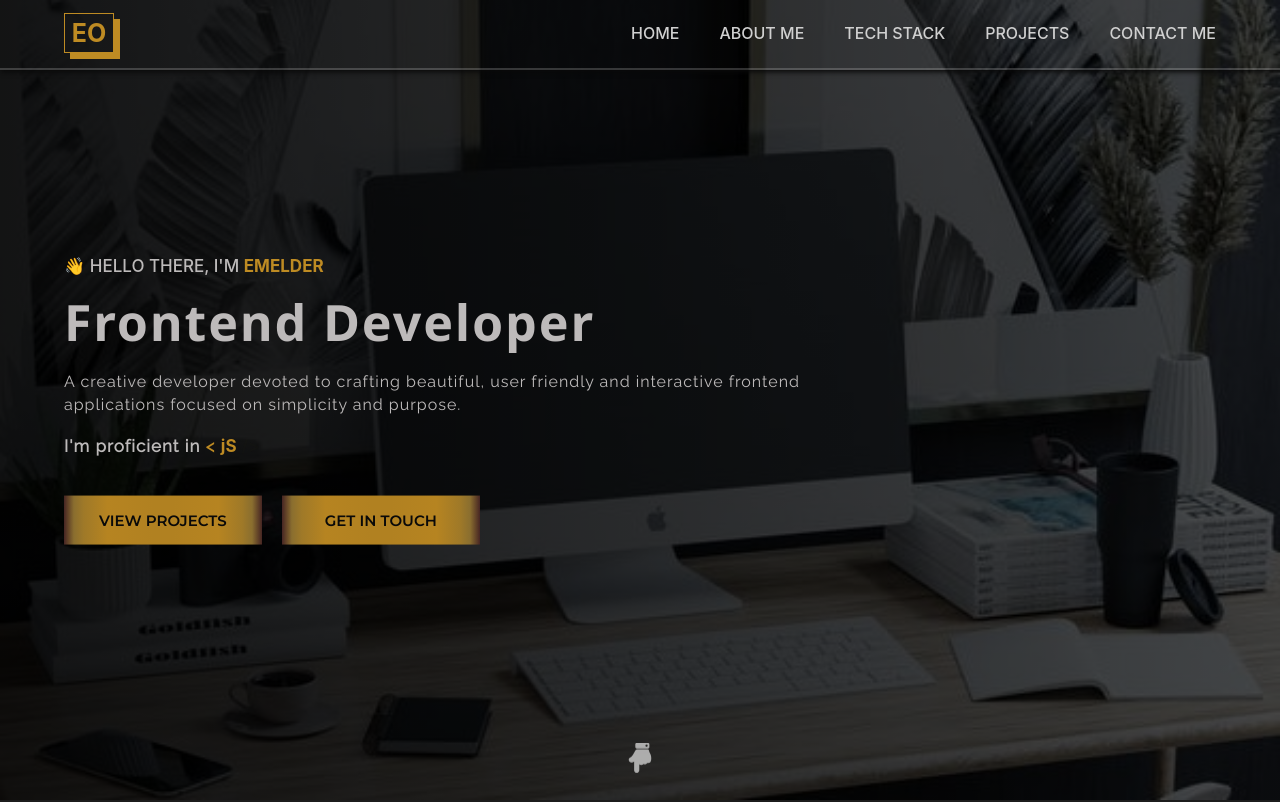
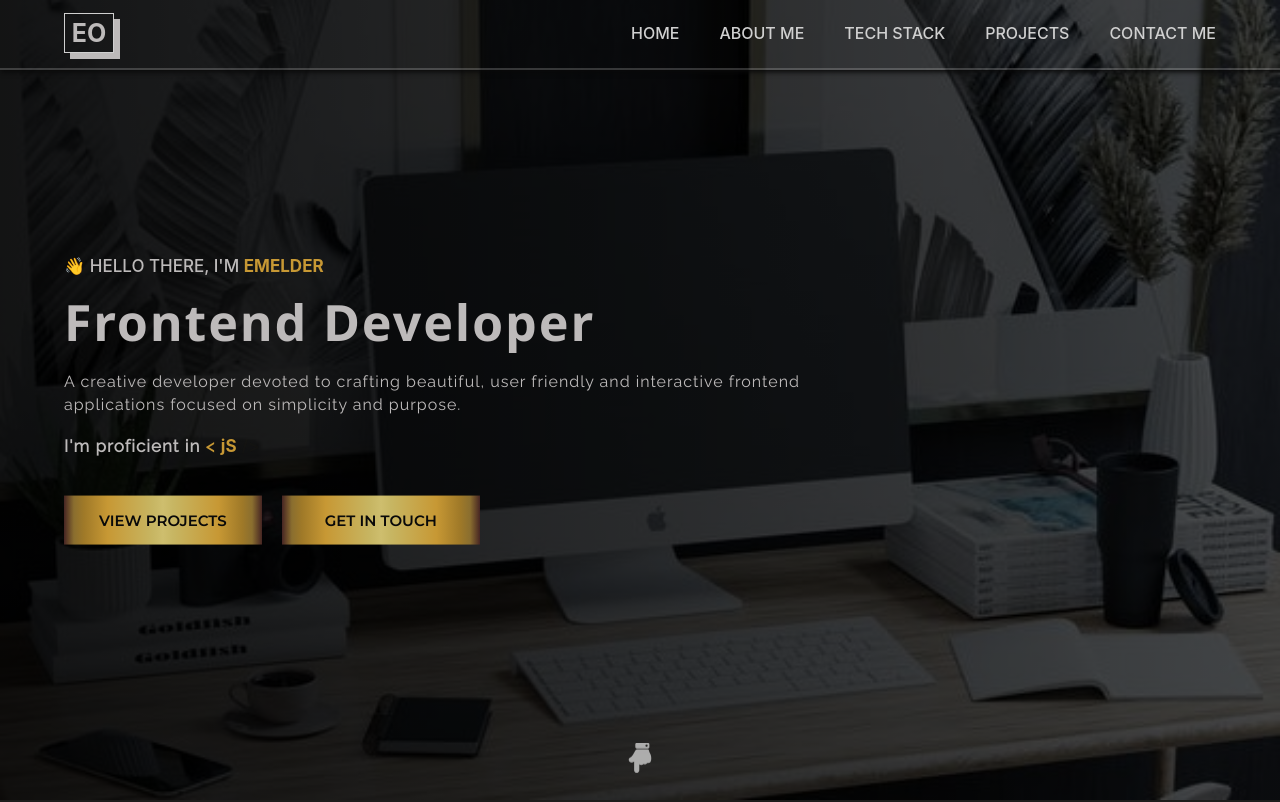
Before and after one commit to Meldy2503/2022-work-portfolio, a React (Create React App) app: page / in a window 1280 px wide. Shown: the top 802 px of the page. Built offline with nearby package versions, Linux system fonts and the light colour scheme.

Commit message:
style: modify about section color

```diff
--- a/src/App.js
+++ b/src/App.js
@@ -8,7 +8,7 @@ import "aos/dist/aos.css";
 function App() {
   const theme = {
     color: {
-      primary: "#be8b23",
+      primary: "#c79834",
     },
 
     media: {
--- a/src/components/aboutMe/aboutMeStyle.js
+++ b/src/components/aboutMe/aboutMeStyle.js
@@ -72,7 +72,8 @@ export const ImageContainer = styled.section`
     width: 35rem;
     height: 34rem;
     margin: 0 auto;
-    border: 0.6rem solid ${({ theme }) => theme.color.primary};
+    /* border: 0.6rem solid ${({ theme }) => theme.color.primary}; */
+    border: 0.6rem solid #1c1c1c;
     background-color: #090909;
 
     @media (max-width: 500px) {
@@ -89,19 +90,32 @@ export const ImageContainer = styled.section`
       left: 2.2rem;
       background: linear-gradient(
         to right,
+        #333 0%,
+        #777 5%,
+        #999 10%,
+        #d0d0d0 22%,
+        #eee 45%,
+        #f3f3f3 50%,
+        #eee 55%,
+        #d0d0d0 78%,
+        #999 90%,
+        #777 95%,
+        #333 100%
+      );
+      /* background: linear-gradient(
+        to right,
         #462523 0%,
         #8a6e2f 5%,
         #9f7928 10%,
-        #b68421 22%,
-        #b18121 45%,
-        #b18121 50%,
-        #b18121 55%,
-        #b68421 78%,
+        #c79834 22%,
+        #c7b663 45%,
+        #cebe6e 50%,
+        #c7b663 55%,
+        #c79834 78%,
         #9f7928 90%,
         #8a6e2f 95%,
         #462523 100%
-      );
-
+      ); */
       @media (max-width: 500px) {
         bottom: 0;
         left: 0;
--- a/src/components/contactMe/contactMeStyle.js
+++ b/src/components/contactMe/contactMeStyle.js
@@ -72,11 +72,11 @@ export const MediaContents = styled.div`
     #462523 0%,
     #8a6e2f 5%,
     #9f7928 10%,
-    #b68421 22%,
-    #b18121 45%,
-    #b18121 50%,
-    #b18121 55%,
-    #b68421 78%,
+    #c79834 22%,
+    #c7b663 45%,
+    #cebe6e 50%,
+    #c7b663 55%,
+    #c79834 78%,
     #9f7928 90%,
     #8a6e2f 95%,
     #462523 100%
--- a/src/components/navbar/Navbar.jsx
+++ b/src/components/navbar/Navbar.jsx
@@ -51,7 +51,7 @@ const Navbar = () => {
           <MenuIcon onClick={handleMenuIcon}>
             <Hamburger
               rounded
-              color="#be8b23"
+              color="#bdbaba"
               size={30}
               toggled={isMenuOpen}
               toggle={setIsMenuOpen}
--- a/src/components/navbar/navbarStyle.js
+++ b/src/components/navbar/navbarStyle.js
@@ -38,15 +38,15 @@ export const NavContainer = styled.nav`
 export const Logo = styled.div`
   height: 4rem;
   width: 5rem;
-  border: 0.1rem solid ${({ theme }) => theme.color.primary};
+  border: 0.1rem solid #d0d0d0;
   display: flex;
   justify-content: center;
   align-items: center;
-  box-shadow: 0.6rem 0.6rem 0 ${({ theme }) => theme.color.primary};
+  box-shadow: 0.6rem 0.6rem 0 #bdbaba;
 
   a {
     font-size: 2.5rem;
-    color: ${({ theme }) => theme.color.primary};
+    color: #bdbaba;
     font-weight: 700;
   }
 `;
--- a/src/components/reuseableComponents/buttonStyle.js
+++ b/src/components/reuseableComponents/buttonStyle.js
@@ -19,11 +19,11 @@ export const Button = styled.a`
     #462523 0%,
     #8a6e2f 5%,
     #9f7928 10%,
-    #b68421 22%,
-    #b18121 45%,
-    #b18121 50%,
-    #b18121 55%,
-    #b68421 78%,
+    #c79834 22%,
+    #c7b663 45%,
+    #cebe6e 50%,
+    #c7b663 55%,
+    #c79834 78%,
     #9f7928 90%,
     #8a6e2f 95%,
     #462523 100%
@@ -37,15 +37,17 @@ export const Button = styled.a`
   &:hover {
     background: linear-gradient(
       to right,
-      #f6e27a 0%,
-      #d19928 10%,
-      #9f7928 22%,
-      #8a6e2f 45%,
-      #755e27 50%,
-      #8a6e2f 55%,
-      #9f7928 78%,
-      #d19928 90%,
-      #f6e27a 100%
+      #333 0%,
+      #777 5%,
+      #999 10%,
+      #d0d0d0 22%,
+      #eee 45%,
+      #f3f3f3 50%,
+      #eee 55%,
+      #d0d0d0 78%,
+      #999 90%,
+      #777 95%,
+      #333 100%
     );
   }
 `;
@@ -63,11 +65,11 @@ export const ButtonB = styled.button`
     #462523 0%,
     #8a6e2f 5%,
     #9f7928 10%,
-    #b68421 22%,
-    #b18121 45%,
-    #b18121 50%,
-    #b18121 55%,
-    #b68421 78%,
+    #c79834 22%,
+    #c7b663 45%,
+    #cebe6e 50%,
+    #c7b663 55%,
+    #c79834 78%,
     #9f7928 90%,
     #8a6e2f 95%,
     #462523 100%
@@ -82,15 +84,17 @@ export const ButtonB = styled.button`
   &:hover {
     background: linear-gradient(
       to right,
-      #f6e27a 0%,
-      #d19928 10%,
-      #9f7928 22%,
-      #8a6e2f 45%,
-      #755e27 50%,
-      #8a6e2f 55%,
-      #9f7928 78%,
-      #d19928 90%,
-      #f6e27a 100%
+      #333 0%,
+      #777 5%,
+      #999 10%,
+      #d0d0d0 22%,
+      #eee 45%,
+      #f3f3f3 50%,
+      #eee 55%,
+      #d0d0d0 78%,
+      #999 90%,
+      #777 95%,
+      #333 100%
     );
   }
 `;
--- a/src/components/services/servicesStyle.js
+++ b/src/components/services/servicesStyle.js
@@ -33,8 +33,7 @@ export const Card = styled.div`
   border-top-right-radius: 5rem;
 
   &:hover {
-    color: ${({ theme }) => theme.color.primary};
-    border: 0.3rem dotted ${({ theme }) => theme.color.primary};
+    border: 0.2rem dotted #c7b663;
     transform: scale(0.9);
   }
 
@@ -55,11 +54,11 @@ export const Card = styled.div`
         #462523 0%,
         #8a6e2f 5%,
         #9f7928 10%,
-        #b68421 22%,
-        #b18121 45%,
-        #b18121 50%,
-        #b18121 55%,
-        #b68421 78%,
+        #c79834 22%,
+        #c7b663 45%,
+        #cebe6e 50%,
+        #c7b663 55%,
+        #c79834 78%,
         #9f7928 90%,
         #8a6e2f 95%,
         #462523 100%
```
